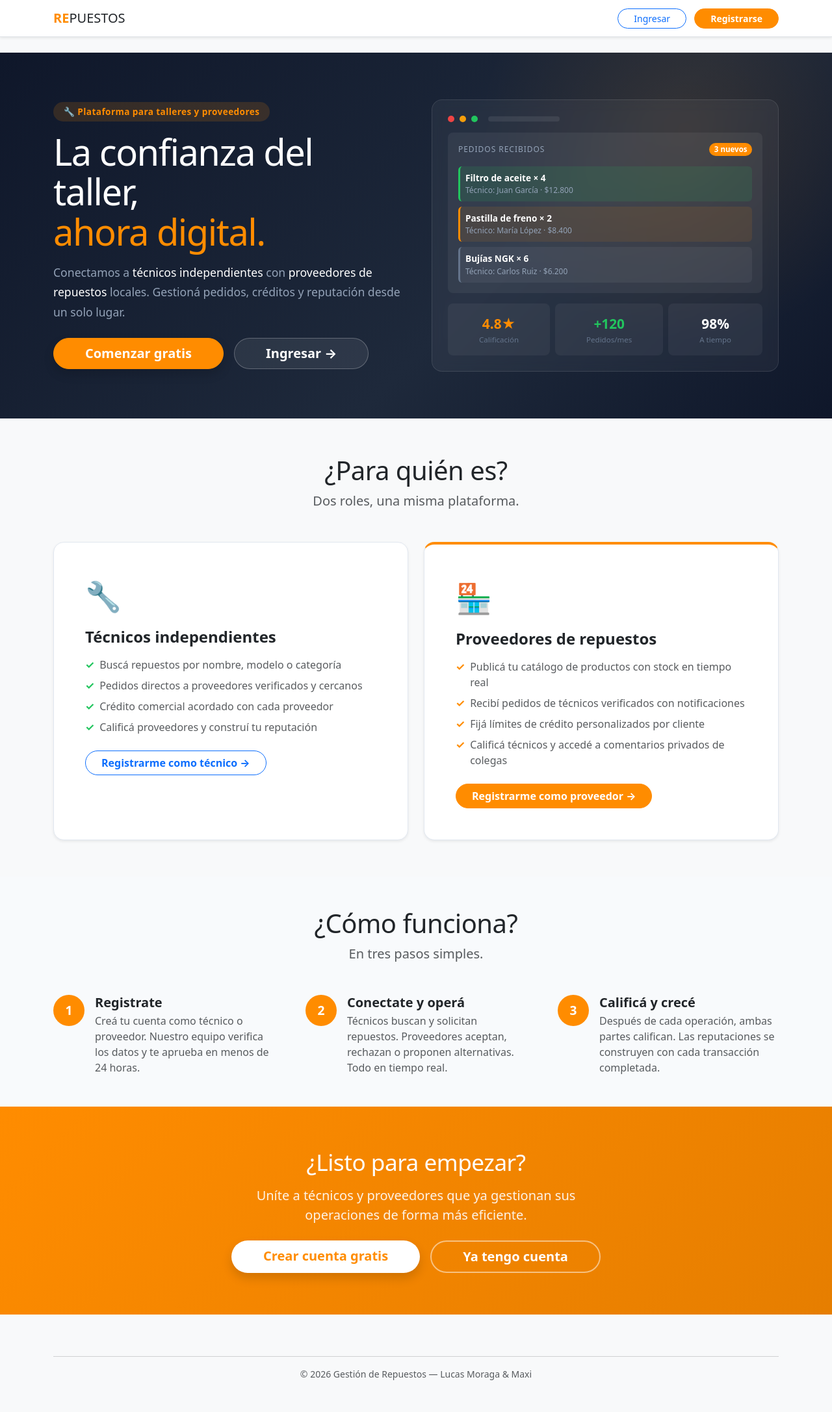
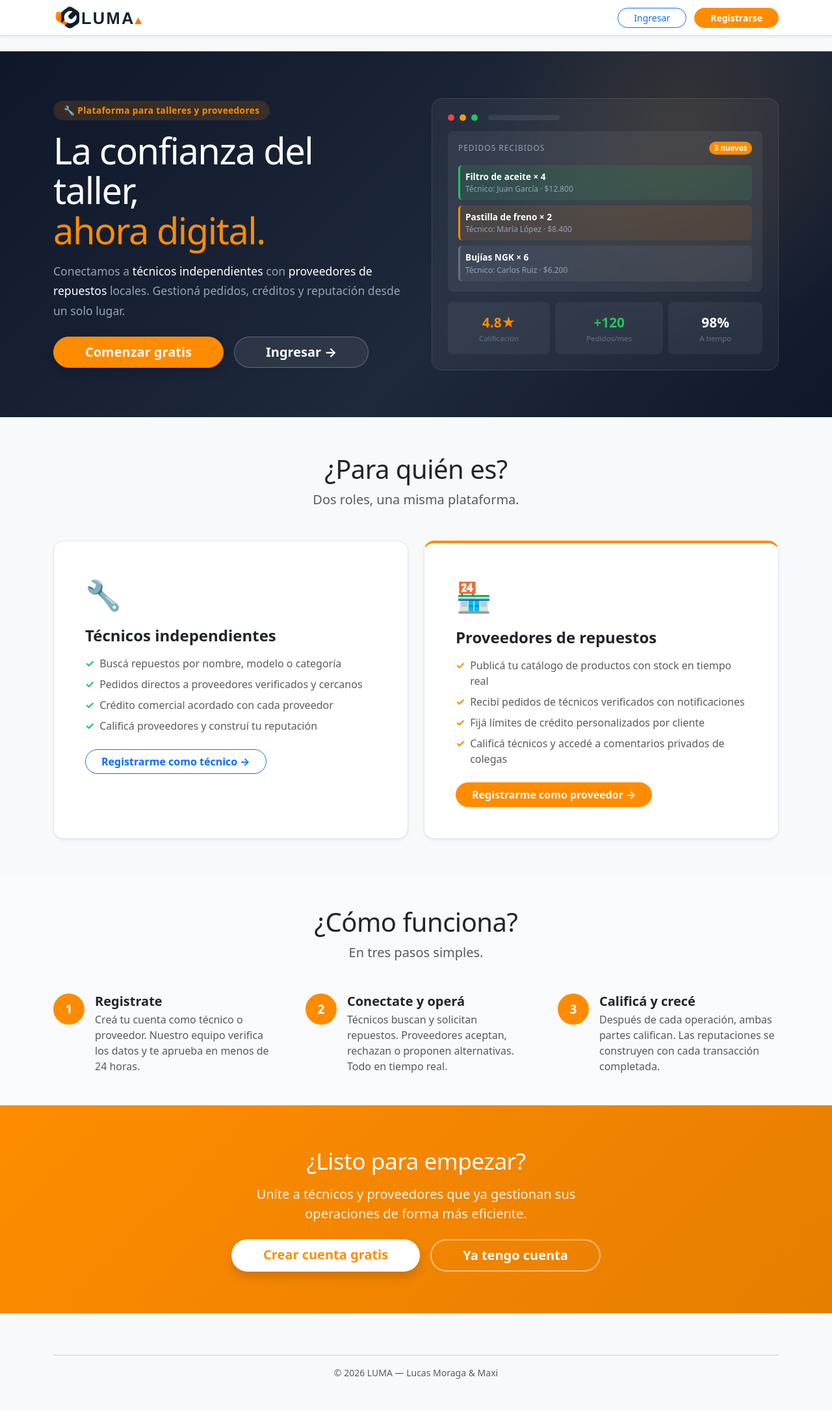
Before and after one commit to LucasMor96/gestion-repuestos, a Django app: page / in a window 1280 px wide. Shown: the whole page at 65% size. After the commit the page ends 2122 px from the top, so only its background shows below. Run offline with Django 5.2, Linux system fonts and the light colour scheme.

Commit message:
chore: actualizar identidad visual de la app con logo LUMA

```diff
--- a/plataforma/templates/plataforma/base.html
+++ b/plataforma/templates/plataforma/base.html
@@ -1,9 +1,10 @@
 <!DOCTYPE html>
+{% load static %}
 <html lang="es">
 <head>
     <meta charset="UTF-8">
     <meta name="viewport" content="width=device-width, initial-scale=1.0">
-    <title>{% block title %}Gestión de Repuestos{% endblock %}</title>
+    <title>{% block title %}LUMA{% endblock %}</title>
     <link href="https://cdn.jsdelivr.net/npm/bootstrap@5.3.0/dist/css/bootstrap.min.css" rel="stylesheet">
     <style>
         :root {
@@ -14,7 +15,8 @@
         .btn-primary { background-color: var(--bs-primary); border-color: var(--bs-primary); font-weight: bold; }
         .btn-primary:hover { background-color: #e67e00; border-color: #e67e00; }
         .bg-pastel-green { background-color: var(--green-pastel); }
-        .navbar-brand b { color: var(--bs-primary); }
+        .app-logo { height: 38px; width: auto; display: block; }
+        .navbar-brand { display: inline-flex; align-items: center; padding: 0; }
         .nav-link:hover { color: var(--bs-primary) !important; }
     </style>
 </head>
@@ -22,7 +24,7 @@
     <nav class="navbar navbar-expand-lg navbar-white bg-white border-bottom shadow-sm mb-4">
         <div class="container">
             <a class="navbar-brand text-dark tracking-tighter" href="{% url 'inicio' %}">
-                <b>RE</b>PUESTOS
+                <img src="{% static 'plataforma/img/luma-logo.svg' %}" alt="LUMA" class="app-logo">
             </a>
             <div class="ms-auto">
                 {% if user.is_authenticated %}
@@ -70,7 +72,7 @@
 
     <footer class="container text-center py-5 text-muted small">
         <hr>
-        &copy; 2026 Gestión de Repuestos — Lucas Moraga & Maxi
+        &copy; 2026 LUMA — Lucas Moraga & Maxi
     </footer>
 
     <script src="https://cdn.jsdelivr.net/npm/bootstrap@5.3.0/dist/js/bootstrap.bundle.min.js"></script>
--- a/plataforma/templates/plataforma/inicio.html
+++ b/plataforma/templates/plataforma/inicio.html
@@ -1,5 +1,5 @@
 {% extends 'plataforma/base.html' %}
-{% block title %}Gestión de Repuestos — Conectamos talleres con proveedores{% endblock %}
+{% block title %}LUMA — Conectamos talleres con proveedores{% endblock %}
 {% block container_class %}{% endblock %}
 
 {% block content %}
--- a/plataforma/templates/plataforma/login.html
+++ b/plataforma/templates/plataforma/login.html
@@ -5,7 +5,7 @@
         <div class="card shadow border-0 rounded-4 p-4">
             <div class="text-center mb-4">
                 <h2 class="fw-bold">Ingresá a tu cuenta</h2>
-                <p class="text-muted">Gestión de Repuestos y Crédito</p>
+                <p class="text-muted">LUMA</p>
             </div>
             <form method="post">
                 {% csrf_token %}
```
Also changed, not shown: plataforma/static/plataforma/img/luma-logo.svg (added), plataforma/static/plataforma/img/luma-mark.svg (added).
